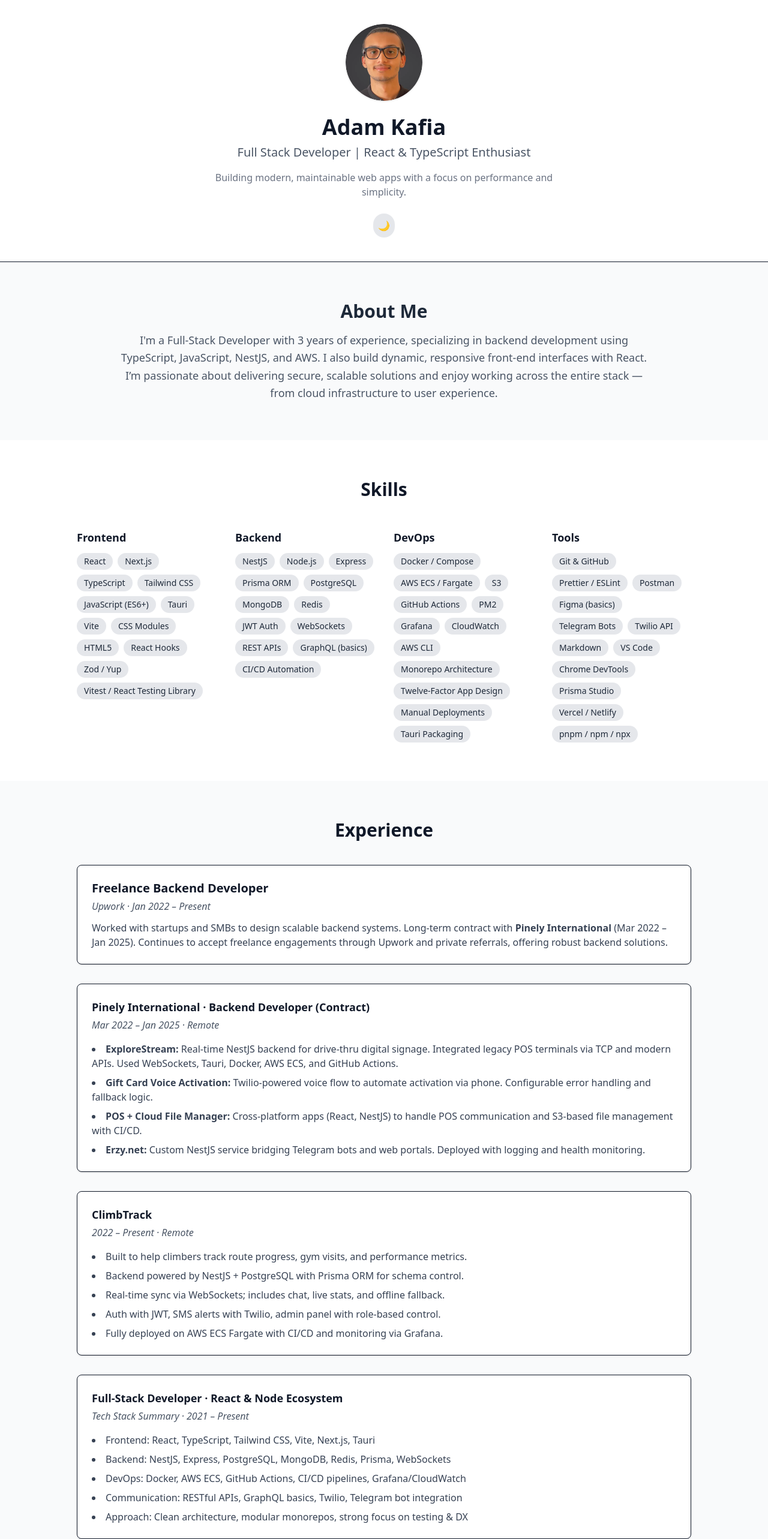
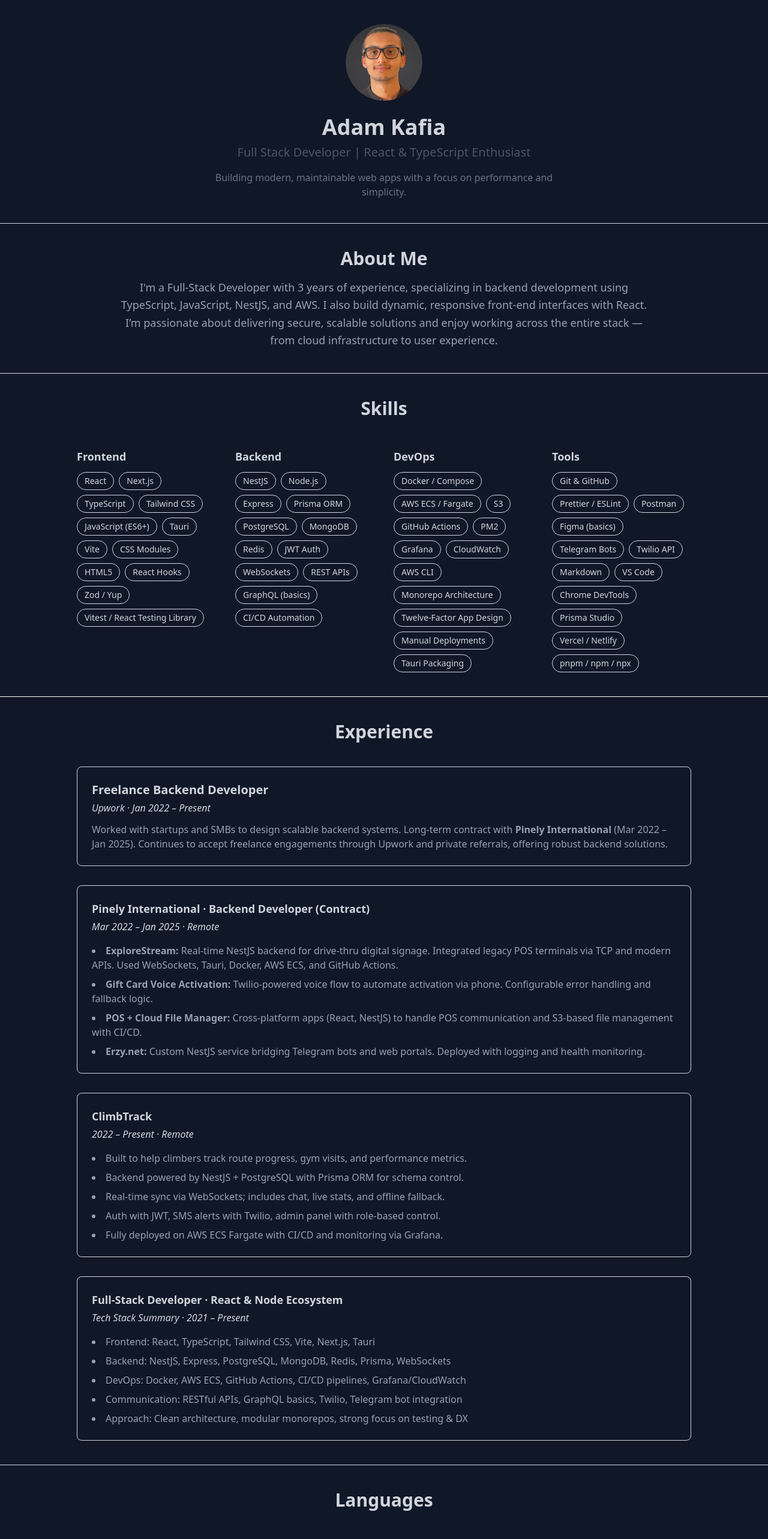
Before and after one commit to adam-kafia/Personal-website, a React (Vite) app: page / in a window 1280 px wide. Shown: the top 2566 px of the page at 60% size. Built offline with nearby package versions, Linux system fonts and the light colour scheme.

Commit message:
Refactor components for dark mode support and update styles for consistency

```diff
--- a/src/App.tsx
+++ b/src/App.tsx
@@ -1,4 +1,3 @@
-import { useState, useEffect } from 'react';
 import Upper from './components/Upper';
 import About from './components/About';
 import Skills from './components/Skills';
@@ -9,37 +8,35 @@ import Contact from './components/Contact';
 import './index.css';
 
 function App() {
-  const [isDark, setIsDark] = useState(false);
+  // const [isDark, setIsDark] = useState(false);
 
-  useEffect(() => {
-    document.documentElement.classList.toggle(
-      'dark',
-      localStorage.theme === 'dark' ||
-        (!('theme' in localStorage) &&
-          window.matchMedia('(prefers-color-scheme: dark)').matches)
-    );
-    localStorage.theme = 'light';
-    localStorage.theme = 'dark';
-    localStorage.removeItem('theme');
-  }, []);
+  // useEffect(() => {
+  //   document.documentElement.classList.toggle(
+  //     'dark',
+  //     localStorage.theme === 'dark' ||
+  //       (!('theme' in localStorage) &&
+  //         window.matchMedia('(prefers-color-scheme: dark)').matches)
+  //   );
+  //   localStorage.theme = 'light';
+  //   localStorage.theme = 'dark';
+  //   localStorage.removeItem('theme');
+  // }, []);
 
-  useEffect(() => {
-    document.documentElement.classList.toggle('dark', isDark);
-    localStorage.setItem('class', isDark ? 'dark' : '');
-  }, [isDark]);
+  // useEffect(() => {
+  //   document.documentElement.classList.toggle('dark', isDark);
+  //   localStorage.setItem('class', isDark ? 'dark' : '');
+  // }, [isDark]);
 
   return (
-    <>
-      <main className="bg-white dark:bg-gray-900 text-gray-900 dark:text-gray-100 transition-colors">
-        <Upper isDark={isDark} toggleDark={() => setIsDark((d) => !d)} />
+    <main>
+      <Upper />
       <About />
       <Skills />
       <Experience />
+      <Languages />
       <Education />
-        <Languages />
       <Contact />
     </main>
-    </>
   );
 }
 
--- a/src/components/About.tsx
+++ b/src/components/About.tsx
@@ -2,11 +2,11 @@ const About = () => {
   return (
     <section
       id="about"
-      className="w-full bg-gray-50 text-gray-800 py-16 px-6 md:px-12"
+      className="w-full bg-gray-900 text-gray-300 py-10 px-6 md:px-12 border-b"
     >
       <div className="max-w-4xl mx-auto text-center">
         <h2 className="text-2xl md:text-3xl font-semibold mb-4">About Me</h2>
-        <p className="text-base md:text-lg text-gray-600 leading-relaxed">
+        <p className="text-base md:text-lg text-gray-400 leading-relaxed">
           I'm a Full-Stack Developer with 3 years of experience, specializing in
           backend development using TypeScript, JavaScript, NestJS, and AWS. I
           also build dynamic, responsive front-end interfaces with React. I’m
--- a/src/components/Education.tsx
+++ b/src/components/Education.tsx
@@ -1,6 +1,6 @@
 const Education = () => {
   return (
-    <section id="education" className="w-full bg-white py-16 px-6 md:px-12">
+    <section id="education" className="w-full bg-gray-950 py-10 px-6 md:px-12 border-b text-gray-200">
       <div className="max-w-4xl mx-auto">
         <h2 className="text-3xl font-semibold text-center mb-10">Education</h2>
 
@@ -9,11 +9,11 @@ const Education = () => {
             <h3 className="text-lg font-semibold">
               IT Engineering Diploma (Bac+5)
             </h3>
-            <p className="text-gray-700">
+            <p>
               École Supérieure Privée d’Ingénierie et de Technologie (ESPRIT),
               Tunisia
             </p>
-            <p className="text-sm text-gray-500">2017 – 2023</p>
+            <p className="text-sm text-gray-300">2017 – 2023</p>
           </div>
         </div>
       </div>
--- a/src/components/Experience.tsx
+++ b/src/components/Experience.tsx
@@ -2,7 +2,7 @@ const Experience = () => {
   return (
     <section
       id="experience"
-      className="w-full bg-gray-50 text-gray-900 py-16 px-6 md:px-12"
+      className="w-full bg-gray-900 text-gray-300 py-10 px-6 md:px-12 border-b"
     >
       <div className="max-w-5xl mx-auto">
         <h2 className="text-2xl md:text-3xl font-semibold text-center mb-10">
@@ -10,12 +10,12 @@ const Experience = () => {
         </h2>
 
         <div className="grid gap-8 md:grid-cols-1">
-          <div className="bg-white p-6 rounded-lg shadow-sm border hover:shadow-md transition">
+          <div className="bg-gray-900 p-6 rounded-lg shadow-sm border hover:shadow-md transition">
             <h3 className="text-xl font-bold mb-1">
               Freelance Backend Developer
             </h3>
-            <p className="text-gray-600 italic">Upwork · Jan 2022 – Present</p>
-            <p className="mt-3 text-gray-700">
+            <p className="italic">Upwork · Jan 2022 – Present</p>
+            <p className="mt-3 text-gray-400">
               Worked with startups and SMBs to design scalable backend systems.
               Long-term contract with
               <strong> Pinely International</strong> (Mar 2022 – Jan 2025).
@@ -24,14 +24,12 @@ const Experience = () => {
             </p>
           </div>
 
-          <div className="bg-white p-6 rounded-lg shadow-sm border hover:shadow-md transition">
+          <div className="bg-gray-900 p-6 rounded-lg shadow-sm border hover:shadow-md transition">
             <h3 className="text-lg font-semibold mb-1">
               Pinely International · Backend Developer (Contract)
             </h3>
-            <p className="text-gray-600 italic">
-              Mar 2022 – Jan 2025 · Remote
-            </p>
-            <ul className="mt-4 list-disc list-inside space-y-2 text-gray-700">
+            <p className="italic">Mar 2022 – Jan 2025 · Remote</p>
+            <ul className="mt-4 list-disc list-inside space-y-2 text-gray-400">
               <li>
                 <strong>ExploreStream:</strong> Real-time NestJS backend for
                 drive-thru digital signage. Integrated legacy POS terminals via
@@ -57,12 +55,10 @@ const Experience = () => {
           </div>
 
           {/* ClimbTrack Project */}
-          <div className="bg-white p-6 rounded-lg shadow-sm border hover:shadow-md transition">
-            <h3 className="text-lg font-semibold mb-1">
-              ClimbTrack
-            </h3>
-            <p className="text-gray-600 italic">2022 – Present · Remote</p>
-            <ul className="mt-4 list-disc list-inside space-y-2 text-gray-700">
+          <div className="bg-gray-900 p-6 rounded-lg shadow-sm border hover:shadow-md transition">
+            <h3 className="text-lg font-semibold mb-1">ClimbTrack</h3>
+            <p className="italic">2022 – Present · Remote</p>
+            <ul className="mt-4 list-disc list-inside space-y-2 text-gray-400">
               <li>
                 Built to help climbers track route progress, gym visits, and
                 performance metrics.
@@ -87,14 +83,14 @@ const Experience = () => {
           </div>
 
           {/* Full-Stack Developer Profile */}
-          <div className="bg-white p-6 rounded-lg shadow-sm border hover:shadow-md transition">
+          <div className="bg-gray-900 p-6 rounded-lg shadow-sm border hover:shadow-md transition">
             <h3 className="text-lg font-semibold mb-1">
               Full-Stack Developer · React & Node Ecosystem
             </h3>
-            <p className="text-gray-600 italic">
+            <p className="italic">
               Tech Stack Summary · 2021 – Present
             </p>
-            <ul className="mt-4 list-disc list-inside space-y-2 text-gray-700">
+            <ul className="mt-4 list-disc list-inside space-y-2 text-gray-400">
               <li>
                 Frontend: React, TypeScript, Tailwind CSS, Vite, Next.js, Tauri
               </li>
--- a/src/components/Languages.tsx
+++ b/src/components/Languages.tsx
@@ -1,21 +1,21 @@
 const Languages = () => {
   return (
-    <section id="languages" className="w-full bg-gray-50 py-16 px-6 md:px-12">
+    <section id="languages" className="w-full bg-gray-900 py-10 px-6 md:px-12 border-b-1 border-white">
       <div className="max-w-4xl mx-auto text-center">
-        <h2 className="text-3xl font-semibold mb-10">Languages</h2>
+        <h2 className="text-3xl font-semibold mb-10 text-gray-300">Languages</h2>
 
         <div className="grid grid-cols-1 sm:grid-cols-3 gap-6 justify-center">
           <div>
-            <p className="text-lg font-medium">Arabic</p>
-            <p className="text-sm text-gray-600">Native</p>
+            <p className="text-lg font-medium text-gray-400">Arabic</p>
+            <p className="text-sm text-gray-400">Native</p>
           </div>
           <div>
-            <p className="text-lg font-medium">French</p>
-            <p className="text-sm text-gray-600">Fluent</p>
+            <p className="text-lg font-medium text-gray-400">French</p>
+            <p className="text-sm text-gray-400">Fluent</p>
           </div>
           <div>
-            <p className="text-lg font-medium">English</p>
-            <p className="text-sm text-gray-600">Bilingual</p>
+            <p className="text-lg font-medium text-gray-400">English</p>
+            <p className="text-sm text-gray-400">Bilingual</p>
           </div>
         </div>
       </div>
--- a/src/components/Skills.tsx
+++ b/src/components/Skills.tsx
@@ -59,7 +59,10 @@ const skills = {
 
 const Skills = () => {
   return (
-    <section id="skills" className="w-full bg-white py-16 px-6 md:px-12">
+    <section
+      id="skills"
+      className="w-full bg-gray-900 text-gray-300 py-10 px-6 md:px-12 border-b border-white"
+    >
       <div className="max-w-5xl mx-auto">
         <h2 className="text-3xl font-semibold text-center mb-12">Skills</h2>
 
@@ -71,7 +74,7 @@ const Skills = () => {
                 {items.map((skill) => (
                   <span
                     key={skill}
-                    className="bg-gray-200 text-sm text-gray-800 px-3 py-1 rounded-full"
+                    className="bg-gray-900 text-sm text-gray-300 px-3 py-1 rounded-full border-gray-300 border-1"
                   >
                     {skill}
                   </span>
--- a/src/components/Upper.tsx
+++ b/src/components/Upper.tsx
@@ -1,12 +1,7 @@
 // src/components/Header.tsx
-interface UpperProps {
-  isDark: boolean;
-  toggleDark: () => void;
-}
-
-const Upper = ({ isDark, toggleDark }: UpperProps) => {
+const Upper = () => {
   return (
-    <header className="w-full bg-white dark:bg-gray-900 text-gray-900 dark:text-gray-100 py-10 px-6 md:px-12 border-b">
+    <header className="w-full bg-gray-900 text-gray-300 py-10 px-6 md:px-12 border-b">
       <div className="max-w-5xl mx-auto flex flex-col items-center text-center">
         <img
           src="/profile.png"
@@ -24,13 +19,13 @@ const Upper = ({ isDark, toggleDark }: UpperProps) => {
           simplicity.
         </p>
 
-        <button
+        {/* <button
           onClick={toggleDark}
           aria-label="Toggle dark mode"
           className="mt-6 p-2 rounded-full bg-gray-200 dark:bg-gray-700 hover:bg-gray-300 dark:hover:bg-gray-600 transition"
         >
           {isDark ? '🌞' : '🌙'}
-        </button>
+        </button> */}
       </div>
     </header>
   );
--- a/src/index.css
+++ b/src/index.css
@@ -1,3 +1 @@
 @import 'tailwindcss';
-
-@custom-variant dark (&:where(.dark, .dark *));
```
Also changed, not shown: src/components/Contact.tsx (+6 -6 lines). Lines whose indentation alone changed are shown as unchanged.
